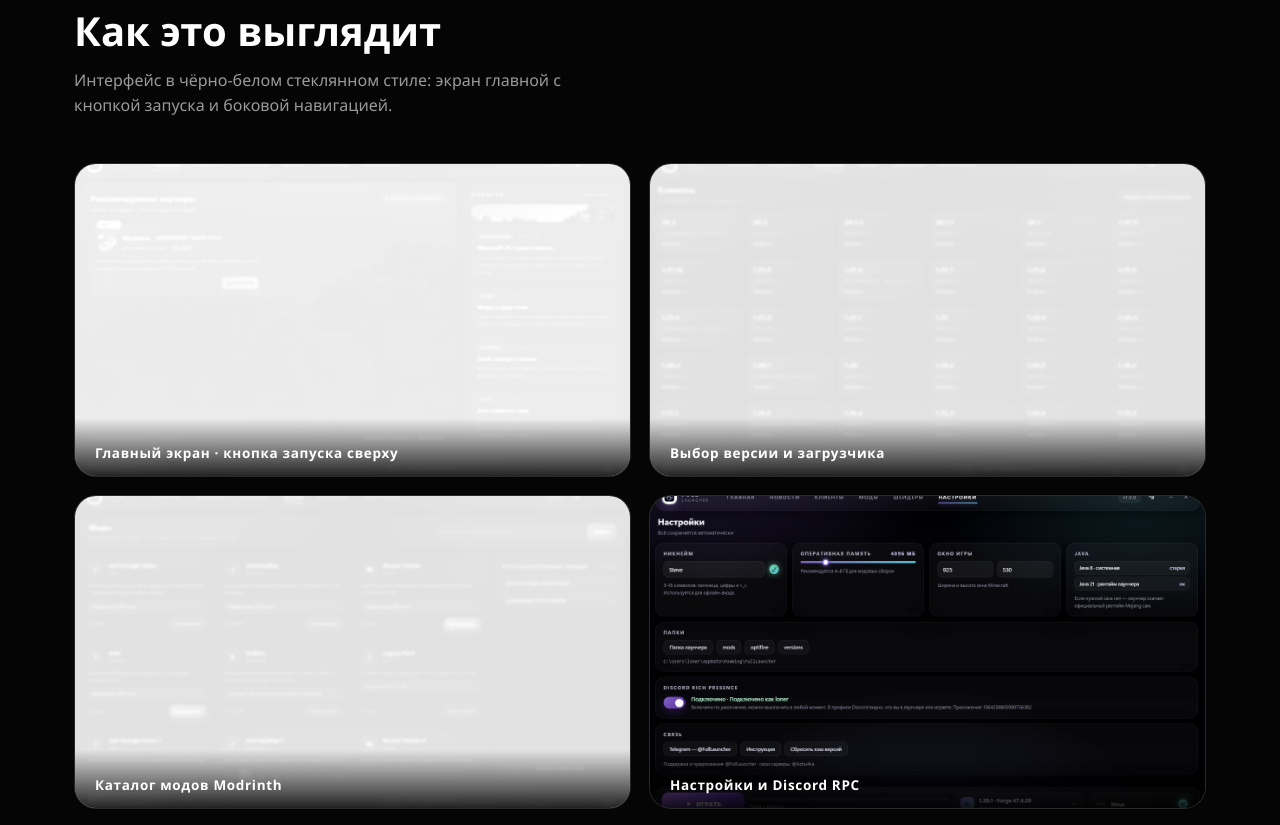
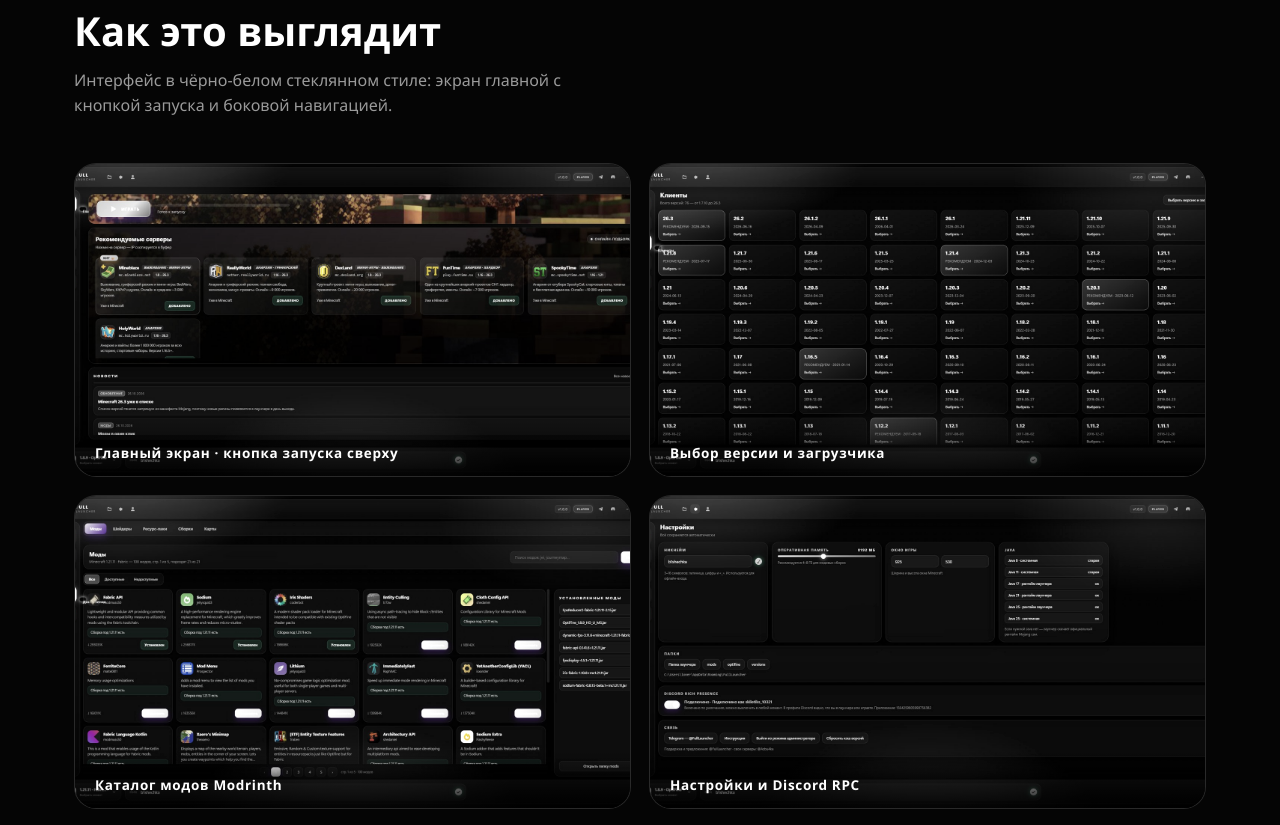
Before and after one commit to b1shekaofficial-stack/FullLauncher, a plain HTML site: page index.html in a window 1280 px wide. Shown: the part 1855-2680 px from the top of the page. Drawn offline with Linux system fonts and the light colour scheme; no server answers.

Commit message:
Add files via upload

```diff
--- a/index.html
+++ b/index.html
@@ -311,19 +311,19 @@
   </div>
   <div class="shots">
     <div class="shot">
-      <img src="assets/shots/home-white.png" alt="Главная Full Launcher">
+      <img src="assets/shots/home-v2.jpg" alt="Главная Full Launcher">
       <div class="cap">Главный экран · кнопка запуска сверху</div>
     </div>
     <div class="shot">
-      <img src="assets/shots/clients-white.png" alt="Клиенты Full Launcher">
+      <img src="assets/shots/clients-v2.jpg" alt="Клиенты Full Launcher">
       <div class="cap">Выбор версии и загрузчика</div>
     </div>
     <div class="shot">
-      <img src="assets/shots/mods-white.png" alt="Моды Full Launcher">
+      <img src="assets/shots/mods-v2.jpg" alt="Моды Full Launcher">
       <div class="cap">Каталог модов Modrinth</div>
     </div>
     <div class="shot">
-      <img src="assets/shots/settings.png" alt="Настройки Full Launcher">
+      <img src="assets/shots/settings-v2.jpg" alt="Настройки Full Launcher">
       <div class="cap">Настройки и Discord RPC</div>
     </div>
   </div>
```
Also changed, not shown: assets/shots/clients-v2.jpg (added), assets/shots/home-v2.jpg (added), assets/shots/mods-v2.jpg (added), assets/shots/settings-v2.jpg (added), 1 other file.
